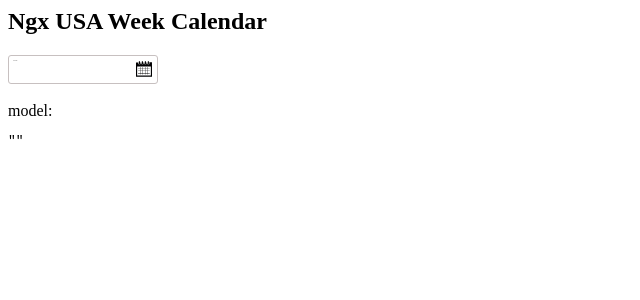
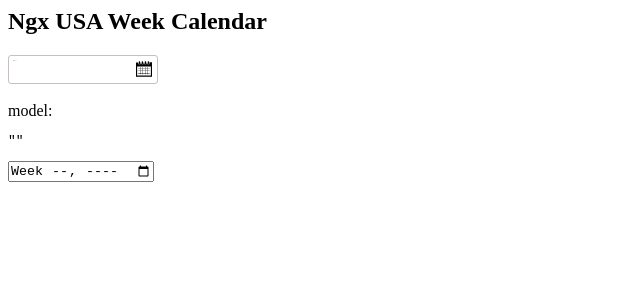
Before and after one commit to huymach91/ngx-usa-week-calendar, an Angular app: page / in a window 1280 px wide. Shown: the top 300 px of the page, without its empty margins (0-640 px from the left). Built offline with nearby package versions, Linux system fonts and the light colour scheme.

Commit message:
3 files modified

```diff
--- a/src/app/app.component.html
+++ b/src/app/app.component.html
@@ -11,3 +11,5 @@
   model:
   <pre>{{ control.value | json }}</pre>
 </div>
+
+<input type="week" />
--- a/src/app/usa-week-calendar/usa-week-calendar.component.html
+++ b/src/app/usa-week-calendar/usa-week-calendar.component.html
@@ -1,6 +1,9 @@
 <div class="usa-week-calendar-wrapper" #calendarWrapper>
   <div class="usa-week-calendar-toggle" #calendarToggle>
-    <span *ngIf="!selectedValue">- Select Week -</span>
+    <span *ngIf="!selectedValue"
+      >Week <span #weekNumberRef class="week-number">--</span>,
+      <span #yearRef class="year">----</span></span
+    >
     <span *ngIf="selectedValue">{{ selectedValue }}</span>
     <span class="usa-week-calendar-icon"><calendar-icon></calendar-icon></span>
   </div>
--- a/src/app/usa-week-calendar/usa-week-calendar.component.ts
+++ b/src/app/usa-week-calendar/usa-week-calendar.component.ts
@@ -32,6 +32,8 @@
   @ViewChild('calendarToggle', { static: false }) calendarToggle: ElementRef;
   @ViewChild('calendarDropdown', { static: false })
   calendarDropdown: ElementRef;
+  @ViewChild('weekNumberRef', { static: false }) weekNumberRef;
+  @ViewChild('yearRef', { static: false }) yearRef;
 
   public wrapper: HTMLDivElement;
   public toggle: HTMLDivElement;
```
